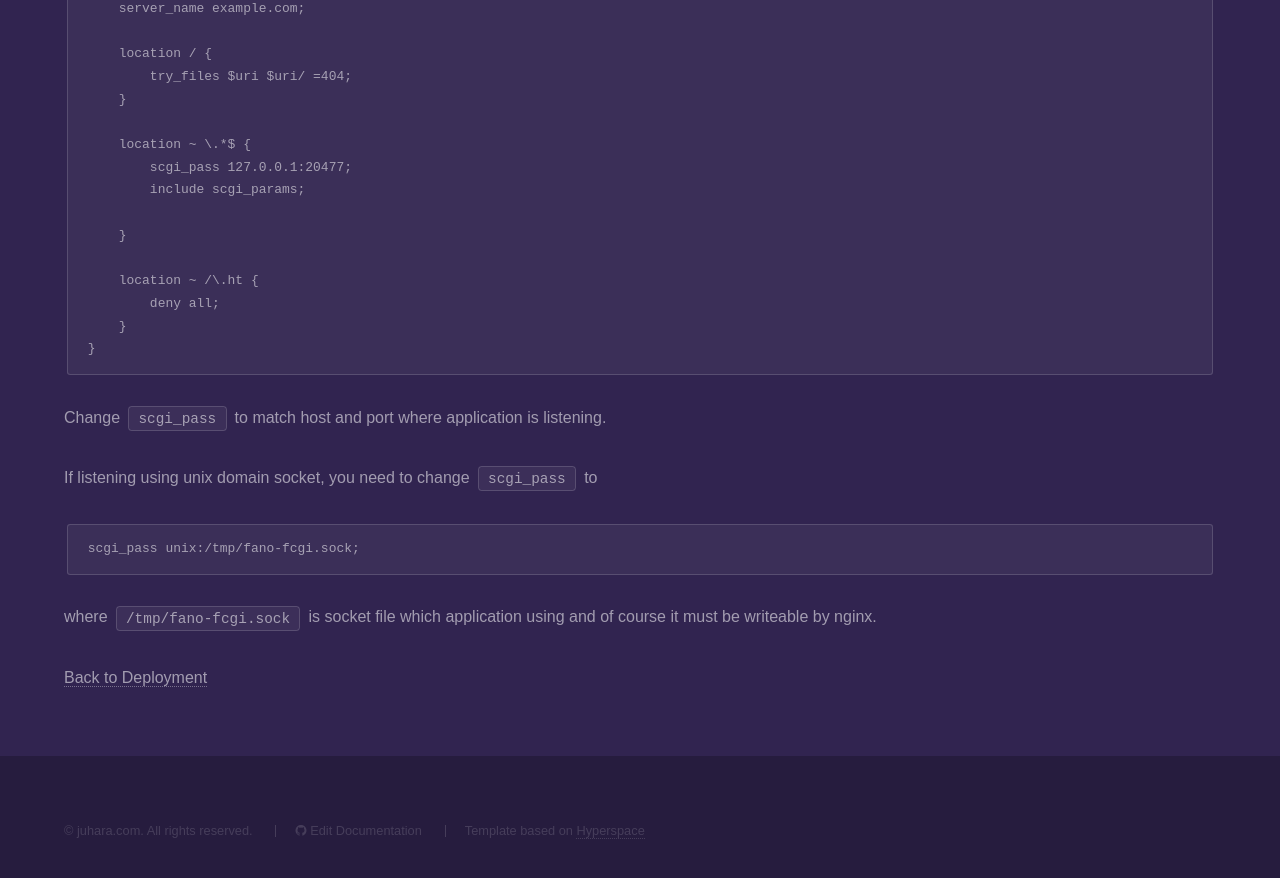
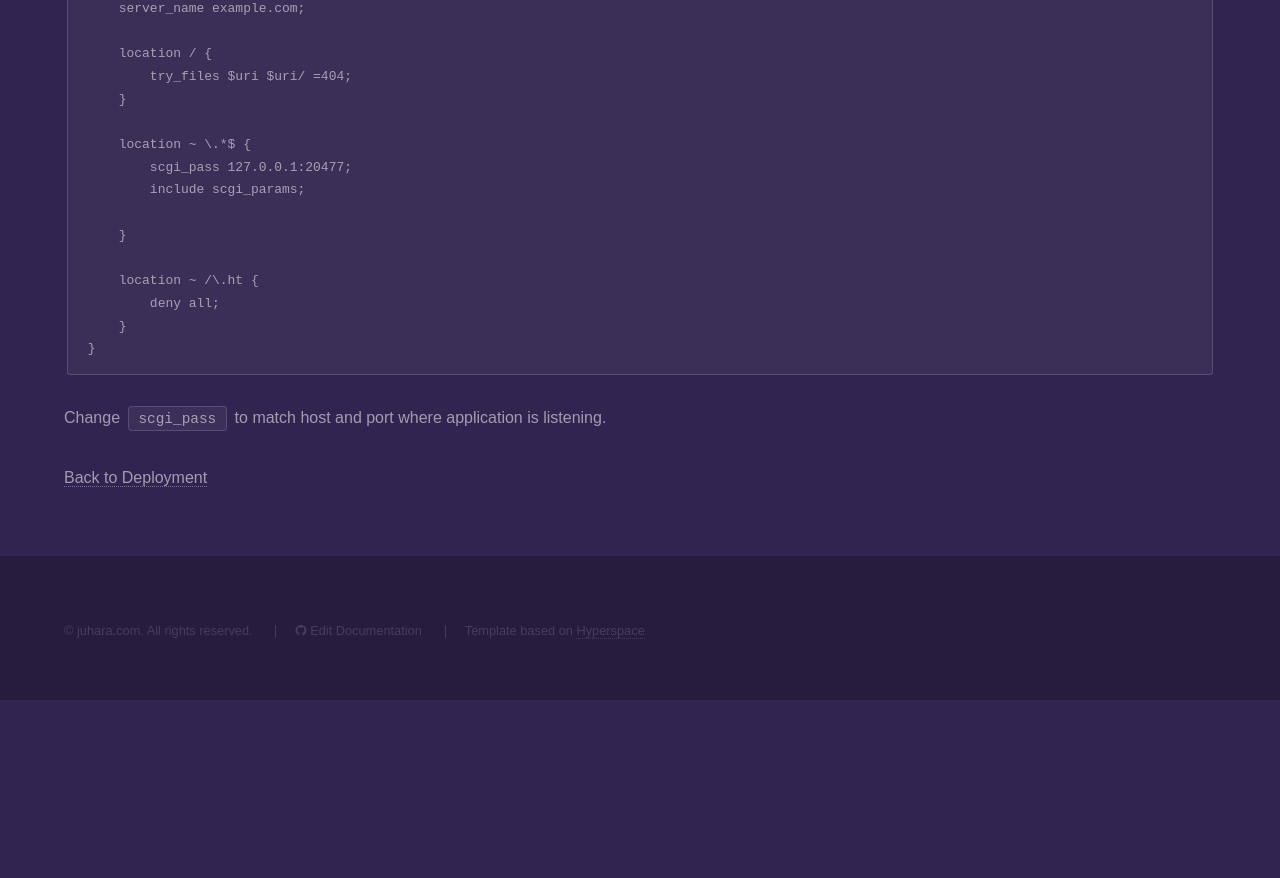
Before and after one commit to fanoframework/fanoframework.github.io, a Jekyll site: the page built from deployment/scgi/index.md, in a window 1280 px wide and 900 px high, scrolled down 1871 px. Shown: the top 878 px of the window. Built offline with Jekyll 4.4.1, drawn with Linux system fonts in a browser that asks for light colours; our own code applies the rules of GitHub Pages for plain Markdown files; after the commit the page ends 2571 px from its top, so only the background shows below that.

Commit message:
remove content

````diff
--- a/deployment/scgi/index.md
+++ b/deployment/scgi/index.md
@@ -93,12 +93,4 @@ server {
 ```
 Change `scgi_pass` to match host and port where application is listening.
 
-If listening using unix domain socket, you need to change `scgi_pass` to
-
-```
-scgi_pass unix:/tmp/fano-fcgi.sock;
-```
-
-where `/tmp/fano-fcgi.sock` is socket file which application using and of course it must be writeable by nginx.
-
 [Back to Deployment](/deployment)
````
